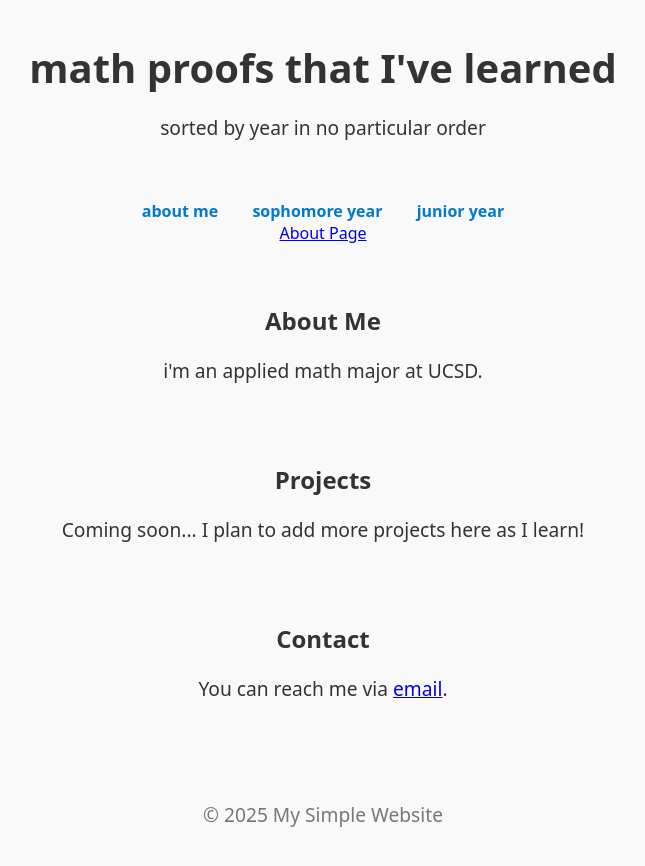
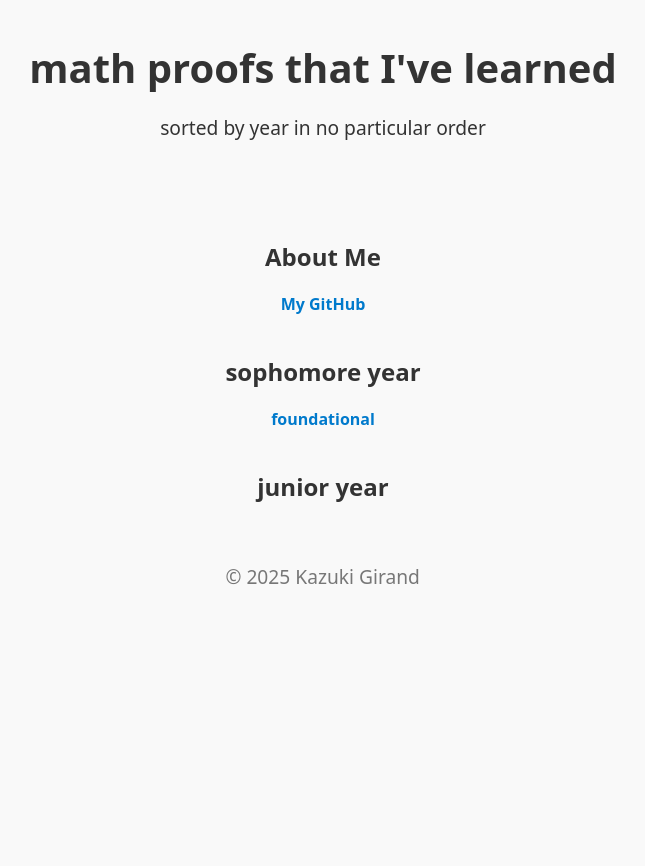
Before and after one commit to kazukigirand/chainsaw, a plain HTML site: page index.html in a window 1280 px wide. Shown: the whole page, without its empty margins (317-962 px from the left). After the commit the page ends 800 px from the top, so only its background shows below. Drawn offline with Linux system fonts and the light colour scheme.

Commit message:
Update index.html

```diff
--- a/index.html
+++ b/index.html
@@ -66,29 +66,24 @@
   </header>
 
   <nav>
-    <a href="#about me">about me</a>
-    <a href="#sophomore">sophomore year</a>
-    <a href="#junior">junior year</a>
-  </nav>
-<a href="aboutme.html">About Page</a>
 
   <section id="about" style="margin-top:40px; max-width: 600px; text-align: center;">
     <h2>About Me</h2>
-    <p>i'm an applied math major at UCSD. </p>
+    <a href="https://drive.google.com/file/d/1vFwQPC6Etaovp4fruH1Syd9Z3r6Ll1m-/view?usp=sharing" target="_blank">My GitHub</a>
   </section>
 
-  <section id="projects" style="margin-top:40px; max-width: 600px; text-align: center;">
-    <h2>Projects</h2>
-    <p>Coming soon... I plan to add more projects here as I learn!</p>
+  <section id="sophomore" style="margin-top:40px; max-width: 600px; text-align: center;">
+    <h2>sophomore year</h2>
+    <a href="#sophomore foundational"> foundational </a>
   </section>
 
-  <section id="contact" style="margin-top:40px; max-width: 600px; text-align: center;">
-    <h2>Contact</h2>
-    <p>You can reach me via <a href="mailto:you@example.com">email</a>.</p>
+  <section id="junior" style="margin-top:40px; max-width: 600px; text-align: center;">
+    <h2>junior year</h2>
+
   </section>
 
   <footer>
-    <p>&copy; 2025 My Simple Website</p>
+    <p>&copy; 2025 Kazuki Girand</p>
   </footer>
 </body>
 </html>
```
